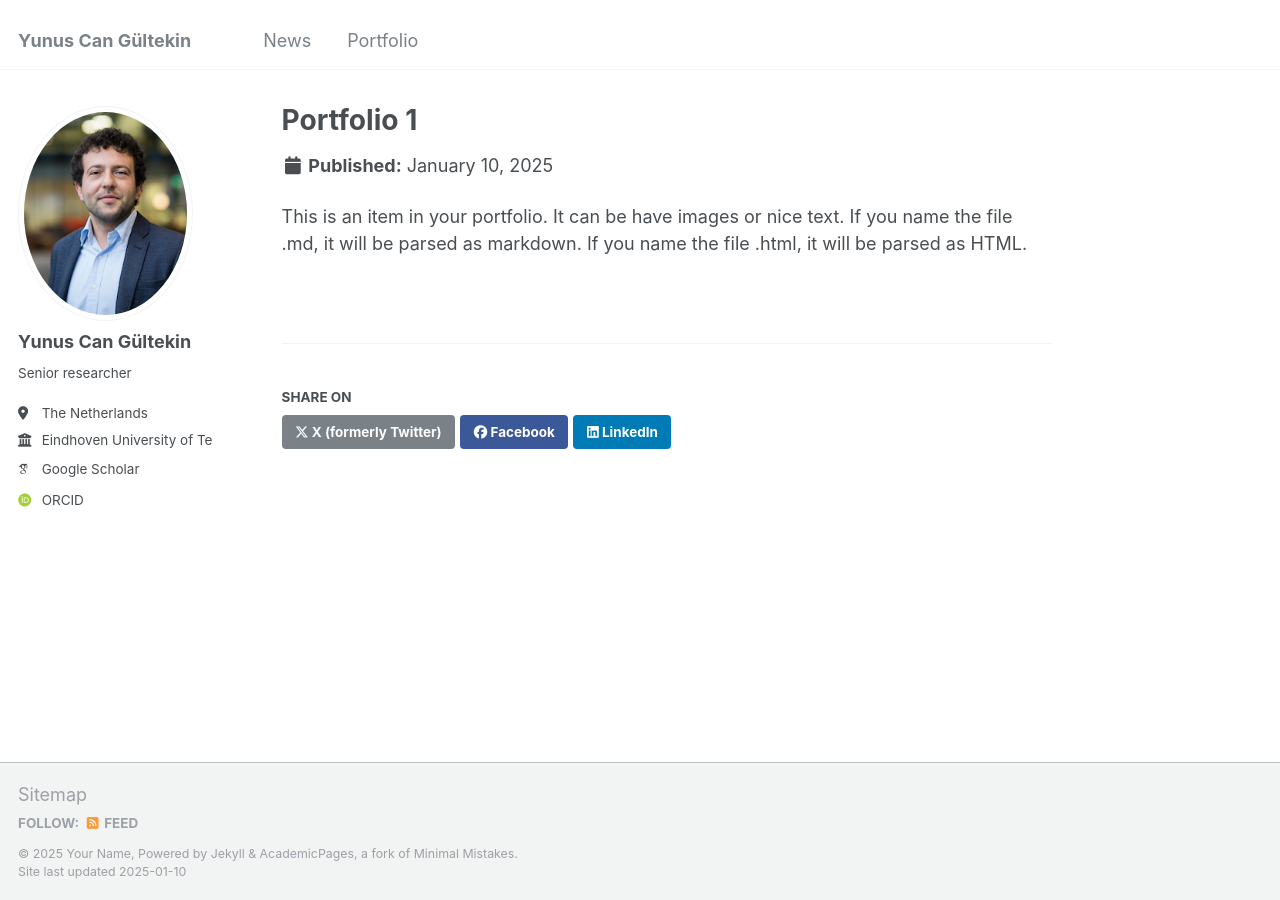
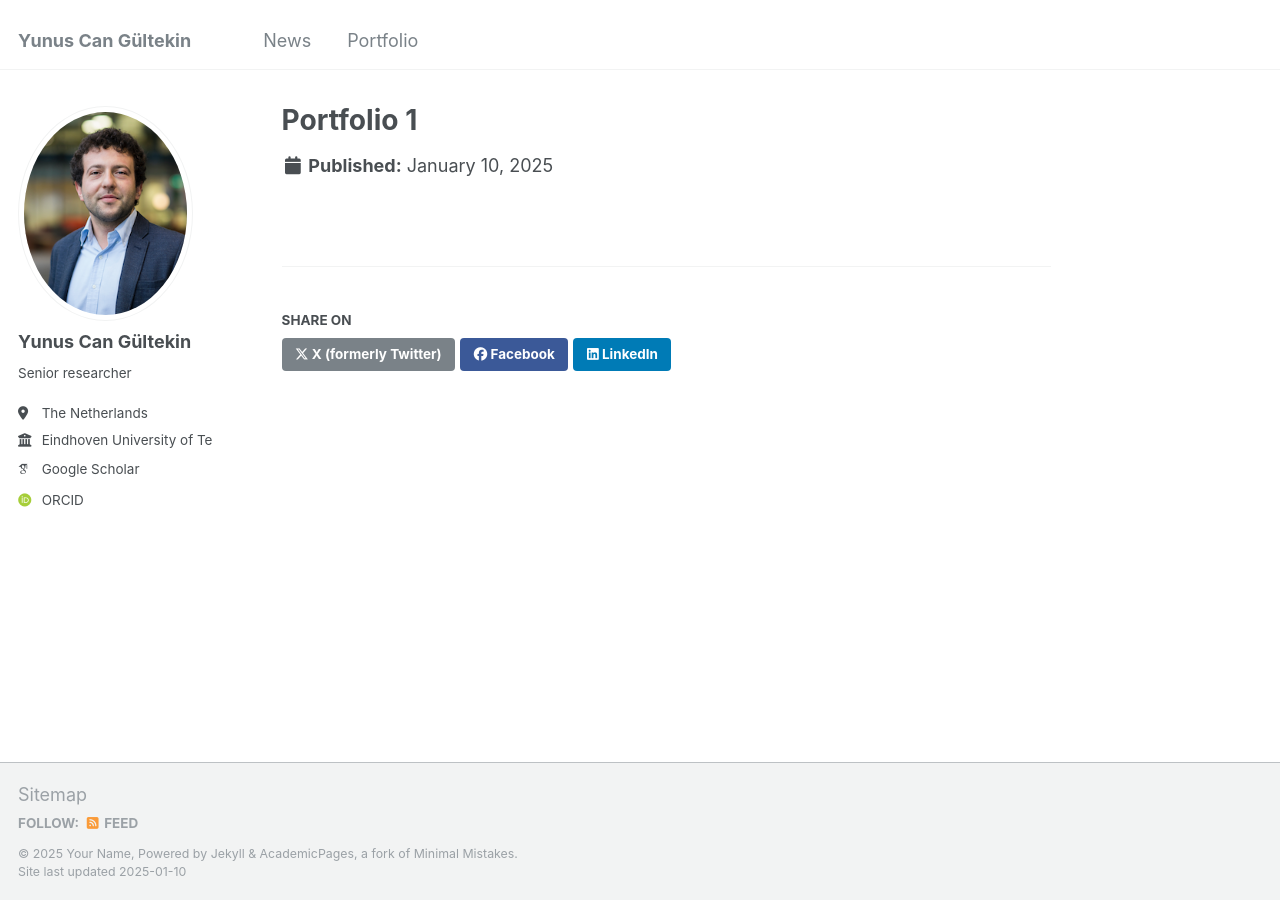
Before and after one commit to ycgultekin/ycgultekin.github.io, a Jekyll site: the page built from _portfolio/portfolio-1.md, in a window 1280 px wide. Built offline with Jekyll 4.4.1, drawn with Linux system fonts in a browser that asks for light colours; some web fonts are replaced.

Commit message:
modify news-1

```diff
--- a/_portfolio/portfolio-1.md
+++ b/_portfolio/portfolio-1.md
@@ -1,7 +1,5 @@
 ---
 title: #"Portfolio item number 1"
 excerpt: "**2024, March:** I visited Communications Engineering Lab (CEL) for three weeks as part of the KIT International Excellence Fellowship programme."
-collection: portfolio
+collection: #portfolio
 ---
-
-This is an item in your portfolio. It can be have images or nice text. If you name the file .md, it will be parsed as markdown. If you name the file .html, it will be parsed as HTML.
```
